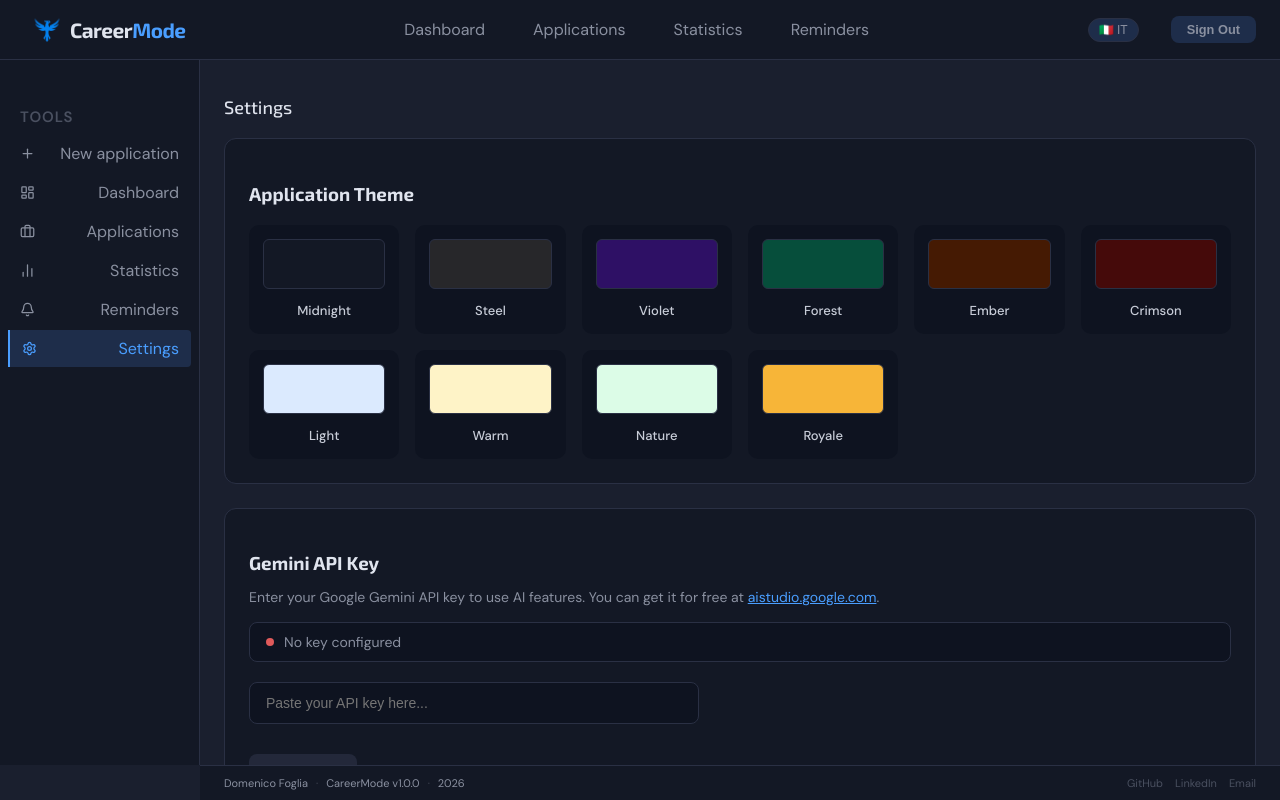
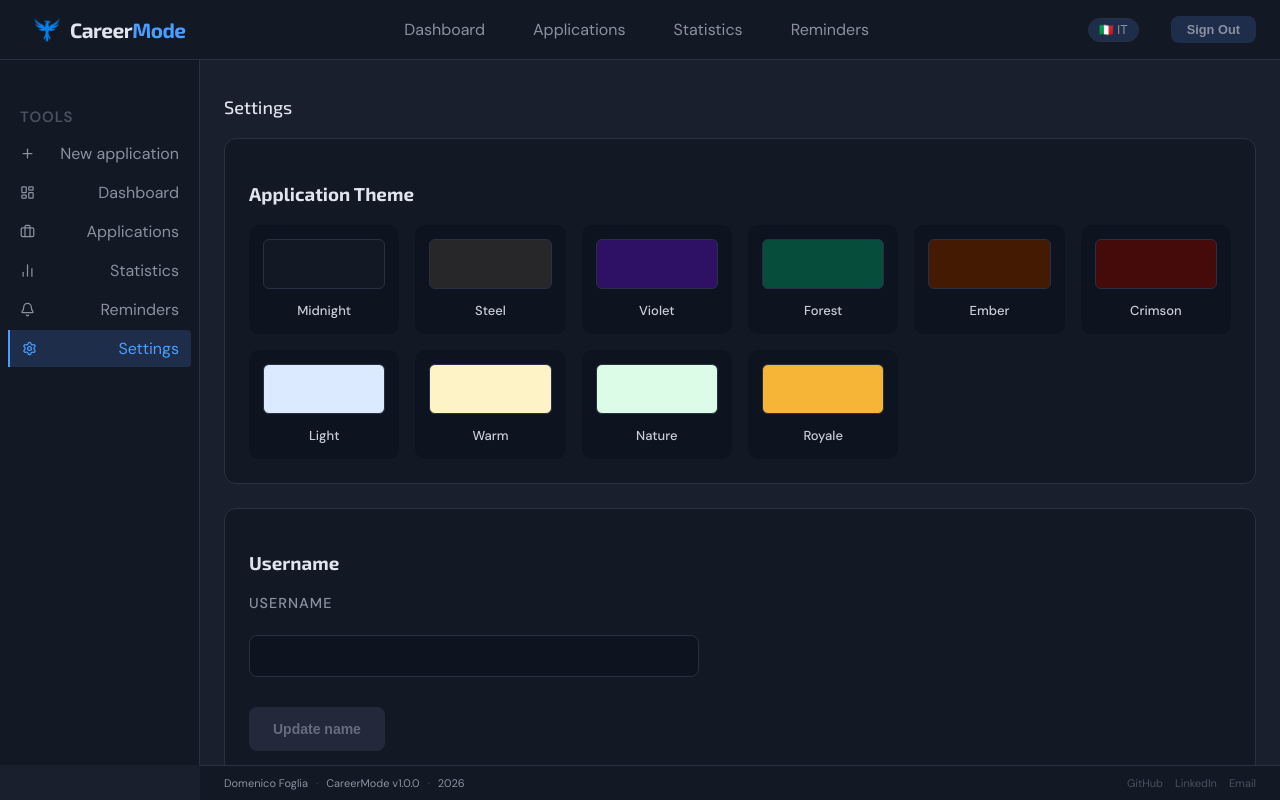
Before and after one commit to DomenicoFoglia/CarrerMode, a React (Vite) app in the folder frontend/: page /settings in a window 1280 px wide. Built offline with nearby package versions, Linux system fonts and the light colour scheme; no server answers; sample sign-in values are in the browser's storage.

Commit message:
Feat: Modifica nome utente da Impostazioni

```diff
--- a/frontend/src/api/user.js
+++ b/frontend/src/api/user.js
@@ -11,3 +11,5 @@ export const updatePassword = (data) => {
 export const updateGeminiKey = (key) => api.put('/user/gemini-key', { gemini_api_key: key })
 
 export const getGeminiKeyStatus = () => api.get('/user/gemini-key-status')
+
+export const updateName = (name) => api.put('/user/name', { name })
--- a/frontend/src/locales/en.json
+++ b/frontend/src/locales/en.json
@@ -216,7 +216,12 @@
         "gemini_saved": "Key configured ✓",
         "gemini_not_set": "No key configured",
         "gemini_success": "API key saved successfully!",
-        "gemini_removed": "API key removed."
+        "gemini_removed": "API key removed.",
+        "name_title": "Username",
+        "name_placeholder": "Your name...",
+        "name_save": "Update name",
+        "name_success": "Name updated successfully!"
+
     },
     "common": {
         "loading": "Loading...",
--- a/frontend/src/locales/it.json
+++ b/frontend/src/locales/it.json
@@ -39,7 +39,7 @@
         "rejected": "Rifiutate",
         "tools": "Strumenti",
         "new_application": "Nuova candidatura",
-        "settings": "Opzioni"
+        "settings": "Impostazioni"
     },
     "status": {
         "sent": "Inviata",
@@ -218,7 +218,11 @@
         "gemini_saved": "Chiave configurata ✓",
         "gemini_not_set": "Nessuna chiave configurata",
         "gemini_success": "Chiave API salvata con successo!",
-        "gemini_removed": "Chiave API rimossa."
+        "gemini_removed": "Chiave API rimossa.",
+        "name_title": "Nome Utente",
+        "name_placeholder": "Il tuo nome...",
+        "name_save": "Aggiorna nome",
+        "name_success": "Nome aggiornato con successo!"
     },
     "common": {
         "loading": "Caricamento...",
--- a/frontend/src/pages/Settings.jsx
+++ b/frontend/src/pages/Settings.jsx
@@ -1,5 +1,5 @@
 import React, { useState, useEffect } from 'react'
-import { updateTheme, updatePassword, updateGeminiKey, getGeminiKeyStatus } from '../api/user'
+import { updateTheme, updatePassword, updateGeminiKey, getGeminiKeyStatus, updateName } from '../api/user'
 import useAuthStore from '../store/authStore'
 import { useTranslation } from 'react-i18next'
 import LanguageSwitcher from '../components/LanguageSwitcher'
@@ -26,6 +26,10 @@ function Settings(){
     const [geminiKey, setGeminiKey] = useState('');
     const [geminiLoading, setGeminiLoading] = useState(false);
     const [hasGeminiKey, setHasGeminiKey] = useState(false);
+
+    //Gestione nome utente
+    const [newName, setNewName] = useState('');
+    const [nameLoading, setNameLoading] = useState(false);
 
     //Temi
     const themes = [
@@ -98,6 +102,21 @@ function Settings(){
         }
     }
 
+    const handleNameSubmit = async (e) => {
+        e.preventDefault()
+        setNameLoading(true)
+        try {
+            const res = await updateName(newName)
+            setUser({ ...user, name: res.data.user.name })
+            toast.success(t('settings.name_success'))
+            setNewName('')
+        } catch (error) {
+            toast.error(t('common.error'))
+        } finally {
+            setNameLoading(false)
+        }
+    }
+
     return (
         <div className="settings-page">
             <h1 className="settings-title">{t('settings.title')}</h1>
@@ -117,6 +136,25 @@ function Settings(){
                         </div>
                     ))}
                 </div>
+            </section>
+
+            {/* NOME UTENTE */}
+            <section className="settings-section">
+                <h3>{t('settings.name_title')}</h3>
+                <form onSubmit={handleNameSubmit} className="password-form">
+                    <div className="form-group">
+                        <label>{t('settings.name_title')}</label>
+                        <input
+                            type="text"
+                            value={newName}
+                            onChange={e => setNewName(e.target.value)}
+                            placeholder={user?.name}
+                        />
+                    </div>
+                    <button type="submit" className="btn-save" disabled={nameLoading || !newName.trim()}>
+                        {nameLoading ? t('common.loading') : t('settings.name_save')}
+                    </button>
+                </form>
             </section>
 
             {/* GEMINI API KEY */}
```
Also changed, not shown: 2 other files (tests, documents, lock files or other folders).
